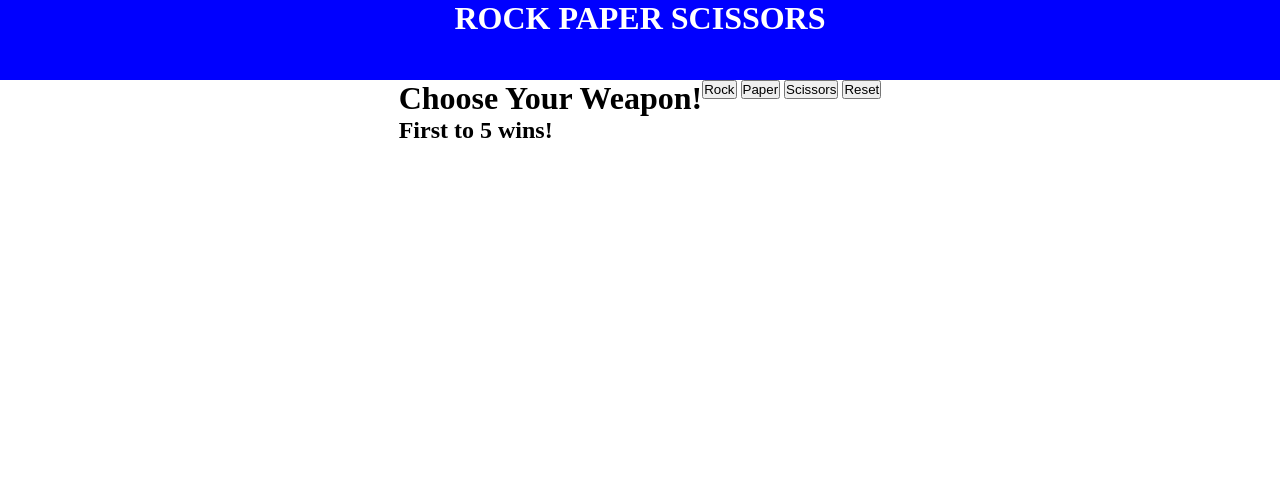
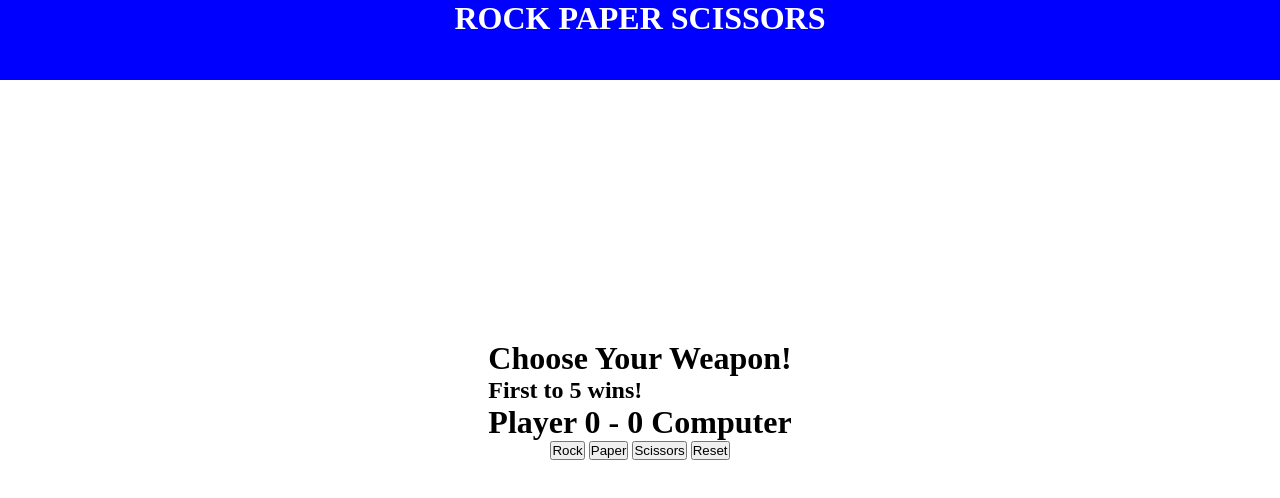
Before and after one commit to Kgodisho-Mononyane/rock-paper-scissors-odin, a plain HTML site: page index.html in a window 1280 px wide. Drawn offline with Linux system fonts and the light colour scheme.

Commit message:
align items to the center

```diff
--- a/index.html
+++ b/index.html
@@ -16,6 +16,10 @@
             <h2 id="heading-two">First to 5 wins!</h2>
         </div>
 
+        <div id="scoreboard">
+            <h1>Player <span id="player-score">0</span> - <span id="computer-score">0</span> Computer</h1>
+        </div>
+
         <div id="button-container">
             <button class="rps-btns" id="rock-btn">Rock</button>
             <button class="rps-btns" id="paper-btn">Paper</button>
--- a/style.css
+++ b/style.css
@@ -32,5 +32,6 @@ main {
     width: 100vw;
     display: flex;
     justify-content: center;
-    /* flex-direction: column; */
+    flex-direction: column;
+    align-items: center;
 }
```
